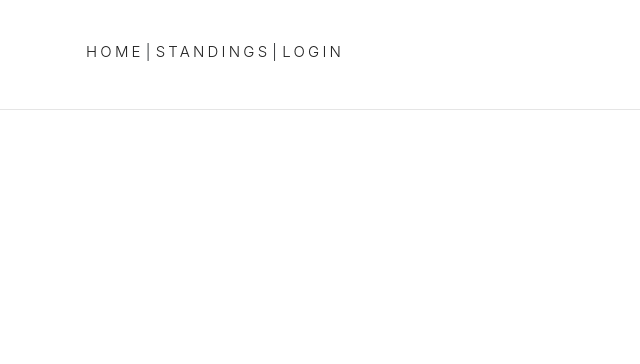
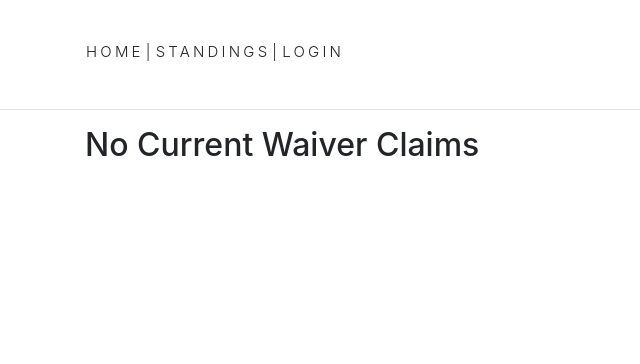
Before and after one commit to cody-scott/JJE_App, a Django app: page / in a window 1280 px wide. Shown: the top 364 px of the page, without its empty margins (0-640 px from the left). Run offline with Django 3.2, Linux system fonts and the light colour scheme; data that the repository does not hold is empty; parts of the project's set-up code (start-up, migrations or seed data) failed here and were passed over; some libraries are stand-ins or nearby versions.

Commit message:
index template fix

```diff
--- a/JJE_Waivers/templates/JJE_Waivers/waivers_index.html
+++ b/JJE_Waivers/templates/JJE_Waivers/waivers_index.html
@@ -14,7 +14,7 @@
                 </div>
             </div>
         {% else %}
-{#            <div class="container">#}
+            {#            <div class="container">#}
             <div class="container new-claim-container">
                 <div class="row new-claim-row">
                     <div class="col-lg-12">
@@ -81,8 +81,14 @@
 
         </div>
         <hr class="hr_claim_{{ claim.id }}">
-
+    {% empty %}
+        <div class="container">
+            <div class="row">
+                <div class="col-lg-12">
+                    <h2>No Current Waiver Claims</h2>
+                </div>
+            </div>
+        </div>
     {% endfor %}
-
     <script src="{% static 'JJE_Waivers/worker.js' %}"></script>
 {% endblock %}
```
